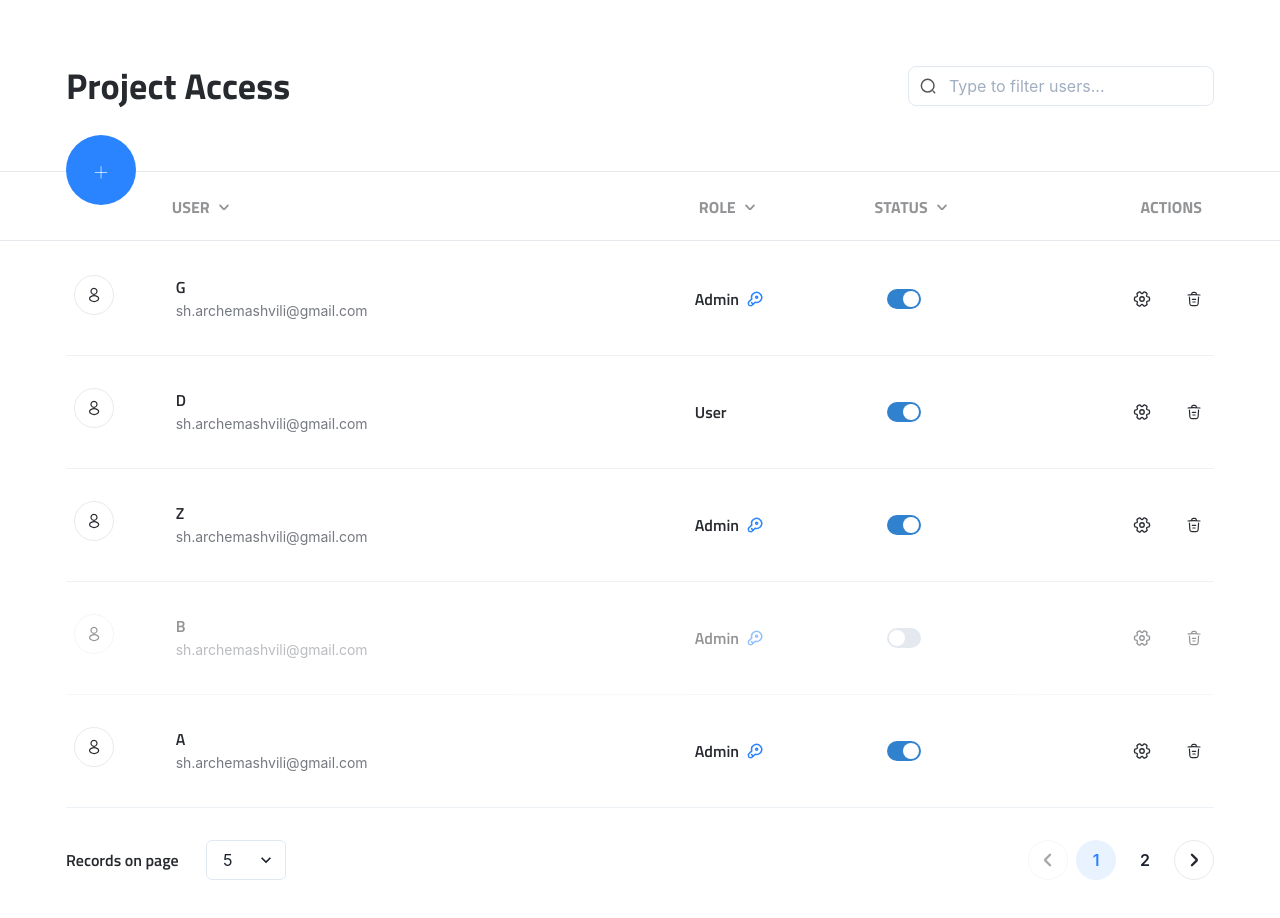
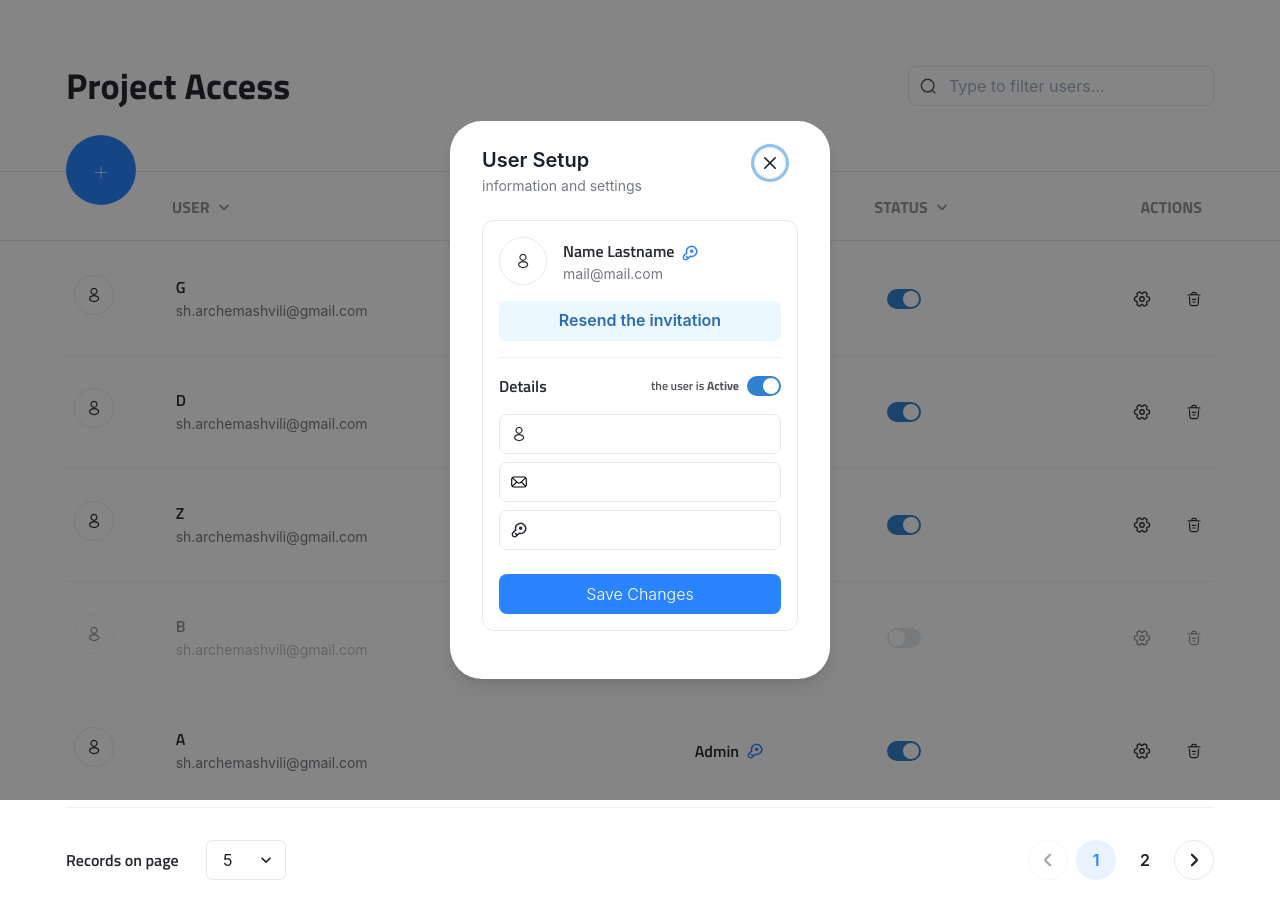
Before and after one commit to shotius/user-managment, a React (Vite) app: page /invite-user in a window 1280 px wide. Shown: the top 918 px of the page. Built offline with nearby package versions, Linux system fonts and the light colour scheme; data requests are answered from the project's data file.

Commit message:
Init redux

```diff
--- a/db.json
+++ b/db.json
@@ -1,9 +1,39 @@
 {
-  "posts": [
-    { "id": 1, "title": "json-server", "author": "typicode" }
-  ],
-  "comments": [
-    { "id": 1, "body": "some comment", "postId": 1 }
-  ],
-  "profile": { "name": "typicode" }
+  "users": [
+    {
+      "id": "1",
+      "user": "G",
+      "status": "active",
+      "role": "Admin",
+      "email": "sh.archemashvili@gmail.com"
+    },
+    {
+      "id": "2",
+      "user": "D",
+      "status": "active",
+      "role": "User",
+      "email": "sh.archemashvili@gmail.com"
+    },
+    {
+      "id": "3",
+      "user": "Z",
+      "status": "active",
+      "role": "Admin",
+      "email": "sh.archemashvili@gmail.com"
+    },
+    {
+      "id": "4",
+      "user": "B",
+      "status": "disabled",
+      "role": "Admin",
+      "email": "sh.archemashvili@gmail.com"
+    },
+    {
+      "id": "5",
+      "user": "A",
+      "status": "active",
+      "role": "Admin",
+      "email": "sh.archemashvili@gmail.com"
+    }
+  ]
 }
--- a/package.json
+++ b/package.json
@@ -12,16 +12,22 @@
     "@chakra-ui/react": "^1.8.6",
     "@emotion/react": "^11.8.2",
     "@emotion/styled": "^11.8.1",
+    "@reduxjs/toolkit": "^1.8.0",
+    "axios": "^0.26.1",
     "framer-motion": "^6.2.8",
     "react": "^17.0.2",
     "react-dom": "^17.0.2",
+    "react-redux": "^7.2.6",
+    "react-router-dom": "^6.2.2",
     "react-table": "^7.7.0",
+    "redux": "^4.1.2",
     "vite-plugin-checker": "^0.4.3",
     "vite-tsconfig-paths": "^3.4.1"
   },
   "devDependencies": {
     "@types/react": "^17.0.33",
     "@types/react-dom": "^17.0.10",
+    "@types/react-redux": "^7.1.23",
     "@types/react-table": "^7.7.10",
     "@vitejs/plugin-react": "^1.0.7",
     "@vitejs/plugin-react-refresh": "^1.3.6",
--- a/src/App.tsx
+++ b/src/App.tsx
@@ -1,7 +1,19 @@
+import { Route, Routes } from 'react-router-dom';
+import { UserSetupModal } from './components/organizms/UserSetupModal';
 import { UserListPage } from './pages/UserListPage';
 
 function App() {
-  return <UserListPage />;
+  return (
+    <>
+      <UserListPage />
+      <Routes>
+        <Route
+          path="/invite-user"
+          element={<UserSetupModal isOpen={true} onClose={() => {}} />}
+        />
+      </Routes>
+    </>
+  );
 }
 
 export default App;
--- a/src/components/molecules/modals/ModalWrapper.tsx
+++ b/src/components/molecules/modals/ModalWrapper.tsx
@@ -25,6 +25,7 @@ export const ModalWrapper: React.FC<ModalWrapperProps & ModalBodyProps> = ({
       <ModalContent p={'24px 32px 48px'} borderRadius={'32px'} maxW={maxW}>
         <ModalCloseButton
           borderRadius={'100px'}
+          zIndex="banner"
           mt="18px"
           mr="32px"
           border="1px solid"
--- a/src/components/organizms/UserSetupModal.tsx
+++ b/src/components/organizms/UserSetupModal.tsx
@@ -1,5 +1,4 @@
 import {
-  Box,
   Button,
   ButtonProps,
   Center,
@@ -38,6 +37,7 @@ export const UserSetupModal: React.FC<UserSetupModalProps> = (props) => {
     },
     [isActive]
   );
+
   return (
     <ModalWrapper {...props} opacity={isActive ? 1 : '0.5'}>
       <VStack p="0" align="start" spacing="0" pb="24px">
--- a/src/components/organizms/tables/UserTable/useUserTable.tsx
+++ b/src/components/organizms/tables/UserTable/useUserTable.tsx
@@ -1,7 +1,9 @@
 import { useDisclosure } from '@chakra-ui/react';
-import { useMemo, useState } from 'react';
+import { useEffect, useMemo, useState } from 'react';
+import { useNavigate } from 'react-router-dom';
 import { Cell, Hooks } from 'react-table';
 import { CreateButton } from 'src/components/atoms/buttons/CreateButton';
+import userService from 'src/services/user.services';
 import { ExampleObject, IUserTableColumn } from 'src/types';
 import { UserActionHeaderCell } from './cells/UserActionHeaderCell';
 import { UserActionsCell } from './cells/UserActionsCell';
@@ -13,6 +15,8 @@ import { UserTableHeader } from './cells/UserTableHeader';
 
 export const useUserTable = () => {
   const [userForSetup, setUserForSetup] = useState<ExampleObject | null>(null);
+  const [users, setUsers] = useState<ExampleObject[]>([]);
+  const navigate = useNavigate();
 
   // modals
   const {
@@ -33,47 +37,12 @@ export const useUserTable = () => {
     onClose: closeUserDeleteModal,
   } = useDisclosure();
 
+  useEffect(() => {
+    userService.getUsers().then(setUsers);
+  }, []);
+
   // user table data
-  const data = useMemo<ExampleObject[]>(
-    () => [
-      {
-        id: '1',
-        user: 'G',
-        status: 'active',
-        role: 'Admin',
-        email: 'sh.archemashvili@gmail.com',
-      },
-      {
-        id: '2',
-        user: 'D',
-        status: 'active',
-        role: 'User',
-        email: 'sh.archemashvili@gmail.com',
-      },
-      {
-        id: '3',
-        user: 'Z',
-        status: 'active',
-        role: 'Admin',
-        email: 'sh.archemashvili@gmail.com',
-      },
-      {
-        id: '4',
-        user: 'B',
-        status: 'disabled',
-        role: 'Admin',
-        email: 'sh.archemashvili@gmail.com',
-      },
-      {
-        id: '5',
-        user: 'A',
-        status: 'active',
-        role: 'Admin',
-        email: 'sh.archemashvili@gmail.com',
-      },
-    ],
-    []
-  );
+  const data = useMemo<ExampleObject[]>(() => users, [users]);
 
   // create collumns
   const columns = useMemo<IUserTableColumn[]>(
@@ -114,7 +83,7 @@ export const useUserTable = () => {
       {
         id: 'selection',
         maxWidth: 80,
-        Header: () => <CreateButton onClick={openInviteModal} />,
+        Header: () => <CreateButton onClick={() => navigate('/invite-user')} />,
         // The cell can use the individual row's getToggleRowSelectedProps method
         // to the render a checkbox
         Cell: ({ row }) => {
--- a/src/main.tsx
+++ b/src/main.tsx
@@ -3,12 +3,19 @@ import ReactDOM from 'react-dom';
 import App from './App';
 import { ChakraProvider } from '@chakra-ui/react';
 import { theme } from './theme';
-import "./App.css"
+import './App.css';
+import { BrowserRouter } from 'react-router-dom';
+import store from 'src/redux/app/store';
+import { Provider } from 'react-redux';
 
 ReactDOM.render(
   <StrictMode>
     <ChakraProvider theme={theme}>
-      <App />
+      <BrowserRouter>
+        <Provider store={store}>
+          <App />
+        </Provider>
+      </BrowserRouter>
     </ChakraProvider>
   </StrictMode>,
   document.getElementById('root')
--- /dev/null
+++ b/src/redux/app/hooks.ts
@@ -0,0 +1,6 @@
+import { TypedUseSelectorHook, useDispatch, useSelector } from 'react-redux'
+import type { RootState, AppDispatch } from './store'
+
+// Use throughout your app instead of plain `useDispatch` and `useSelector`
+export const useAppDispatch = () => useDispatch<AppDispatch>()
+export const useAppSelector: TypedUseSelectorHook<RootState> = useSelector
--- /dev/null
+++ b/src/redux/app/store.ts
@@ -0,0 +1,15 @@
+import { configureStore } from '@reduxjs/toolkit';
+import counterSlice from '../features/counter/counterSlice';
+
+const store = configureStore({
+  reducer: {
+    counter: counterSlice
+  },
+});
+
+export default store
+
+// Infer the `RootState` and `AppDispatch` types from the store itself
+export type RootState = ReturnType<typeof store.getState>;
+// Inferred type: {posts: PostsState, comments: CommentsState, users: UsersState}
+export type AppDispatch = typeof store.dispatch;
--- /dev/null
+++ b/src/redux/features/counter/counterSlice.ts
@@ -0,0 +1,37 @@
+import { createSlice, PayloadAction } from '@reduxjs/toolkit'
+import type { RootState } from '../../app/store'
+
+// Define a type for the slice state
+interface CounterState {
+  value: number
+}
+
+// Define the initial state using that type
+const initialState: CounterState = {
+  value: 10
+}
+
+export const counterSlice = createSlice({
+  name: 'counter',
+  // `createSlice` will infer the state type from the `initialState` argument
+  initialState,
+  reducers: {
+    increment: state => {
+      state.value += 1
+    },
+    decrement: state => {
+      state.value -= 1
+    },
+    // Use the PayloadAction type to declare the contents of `action.payload`
+    incrementByAmount: (state, action: PayloadAction<number>) => {
+      state.value += action.payload
+    }
+  }
+})
+
+export const { increment, decrement, incrementByAmount } = counterSlice.actions
+
+// Other code such as selectors can use the imported `RootState` type
+export const selectCount = (state: RootState) => state.counter.value
+
+export default counterSlice.reducer
--- /dev/null
+++ b/src/services/user.services.ts
@@ -0,0 +1,14 @@
+import axios from 'axios';
+
+const baseUrl = 'http://localhost:3001/users';
+
+const getUsers = async () => {
+  const { data } = await axios.get(baseUrl);
+  return data;
+};
+
+const userService = {
+  getUsers,
+};
+
+export default userService;
```
Also changed, not shown: src/components/organizms/tables/UserTable/UserTable.tsx (+3 -16 lines), 1 other file (tests, documents, lock files or other folders).
